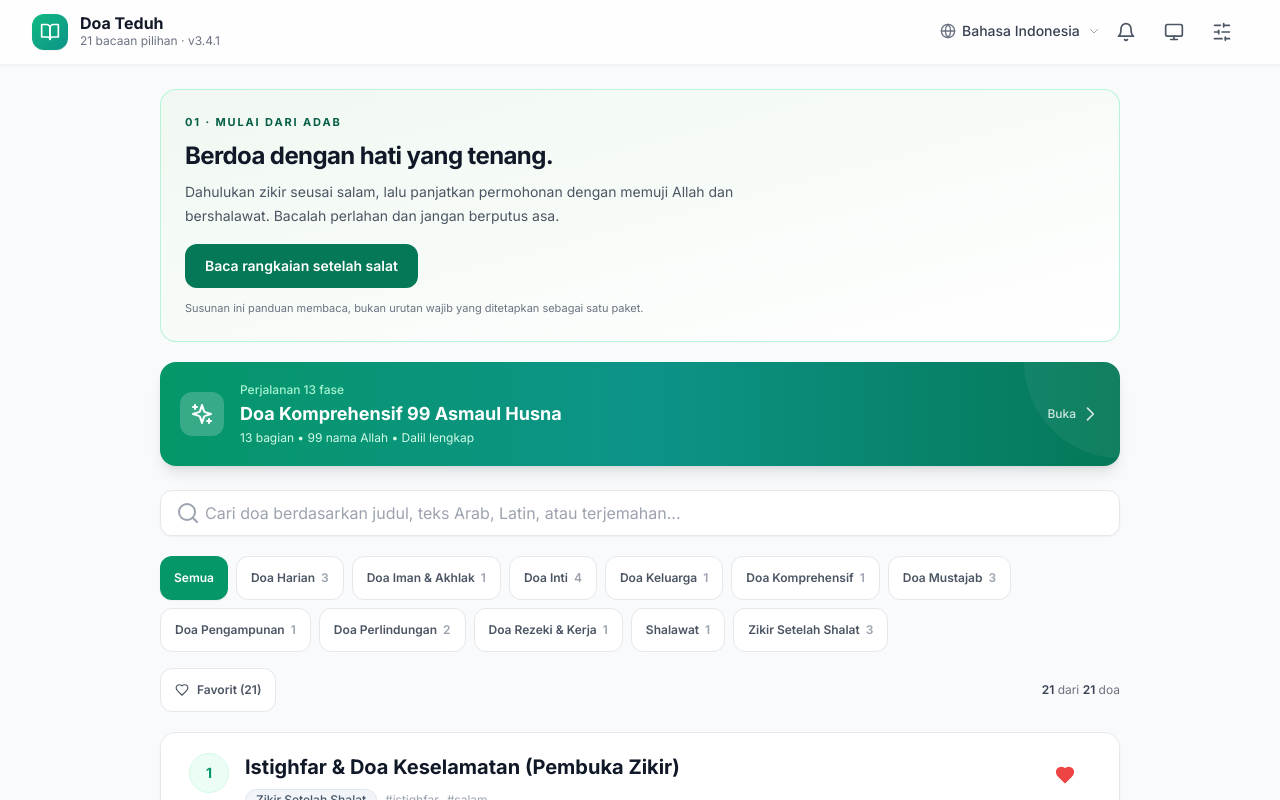
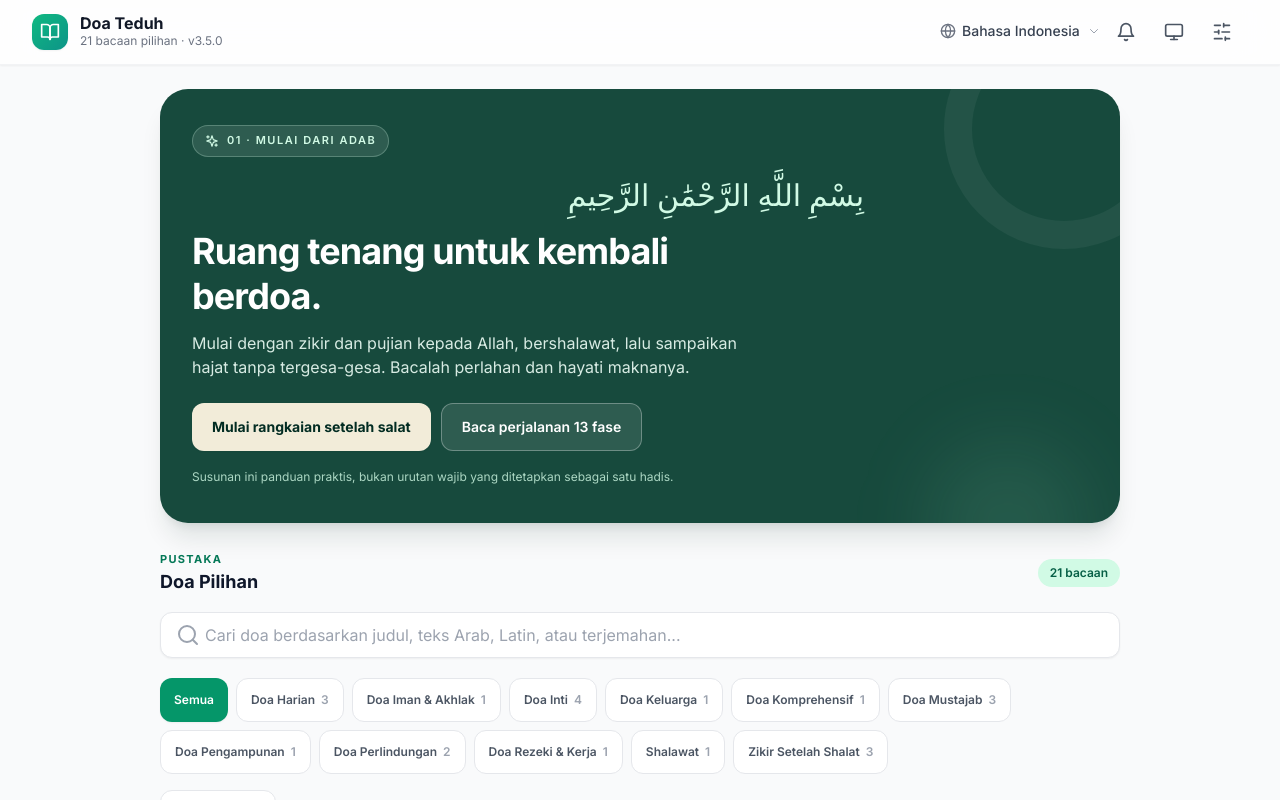
Before and after one commit to mfpm15/dashboard-doa, a Next.js app: page / in a window 1280 px wide. Shown: the top 800 px of the page. Built offline with nearby package versions, Linux system fonts and the light colour scheme.

Commit message:
ui: replace old homepage promos with calm Doa Teduh v3.5 hero

```diff
--- a/src/app/page.tsx
+++ b/src/app/page.tsx
@@ -211,7 +211,7 @@ export default function DashboardPage() {
               </div>
               <div>
                 <h1 className="text-base font-bold text-gray-900 dark:text-white leading-none">Doa Teduh</h1>
-                <p className="text-xs text-gray-500 dark:text-gray-400 mt-0.5">{items.length} bacaan pilihan · v3.4.1</p>
+                <p className="text-xs text-gray-500 dark:text-gray-400 mt-0.5">{items.length} bacaan pilihan · v3.5.0</p>
               </div>
             </div>
 
@@ -251,46 +251,32 @@ export default function DashboardPage() {
 
       <div className="px-4 sm:px-6 lg:px-8 py-6 max-w-5xl mx-auto">
 
-        {/* Doa Teduh: one clear entry point to the guided post-salat reader */}
-        <section aria-labelledby="adab-doa-title" className="mb-5 rounded-2xl border border-emerald-200/80 dark:border-emerald-900 bg-gradient-to-br from-[#f0f8f1] to-white dark:from-emerald-950/40 dark:to-gray-900 p-5 sm:p-6">
-          <p className="text-[11px] uppercase font-bold tracking-[.17em] text-emerald-800 dark:text-emerald-300">01 · Mulai dari adab</p>
-          <h2 id="adab-doa-title" className="text-xl sm:text-2xl font-bold tracking-tight text-gray-900 dark:text-white mt-2">Berdoa dengan hati yang tenang.</h2>
-          <p className="text-sm leading-6 text-gray-600 dark:text-gray-300 mt-2 max-w-xl">
-            Dahulukan zikir seusai salam, lalu panjatkan permohonan dengan memuji Allah dan bershalawat. Bacalah perlahan dan jangan berputus asa.
-          </p>
-          <div className="flex flex-wrap gap-2 mt-4">
-            <Link href="/setelah-salat" className="inline-flex min-h-11 items-center justify-center rounded-xl bg-emerald-700 hover:bg-emerald-800 text-white px-5 py-2.5 text-sm font-semibold focus-visible:outline focus-visible:outline-2 focus-visible:outline-offset-2 focus-visible:outline-emerald-600">
-              Baca rangkaian setelah salat
-            </Link>
+        {/* One primary adab-first welcome; no duplicate collection banners. */}
+        <section aria-labelledby="adab-doa-title" className="relative isolate mb-7 overflow-hidden rounded-[28px] bg-[#174a3d] px-5 py-7 text-white shadow-xl shadow-emerald-950/10 dark:bg-emerald-950 sm:px-8 sm:py-9">
+          <div aria-hidden="true" className="pointer-events-none absolute -right-16 -top-20 h-60 w-60 rounded-full border-[28px] border-white/5" />
+          <div aria-hidden="true" className="pointer-events-none absolute -bottom-20 right-8 h-40 w-40 rounded-full bg-emerald-200/10 blur-2xl" />
+          <div className="relative max-w-2xl">
+            <span className="inline-flex items-center gap-2 rounded-full border border-emerald-100/25 bg-white/10 px-3 py-1.5 text-[11px] font-semibold uppercase tracking-[.14em] text-emerald-100">
+              <Sparkles className="h-3.5 w-3.5" aria-hidden="true" /> 01 · Mulai dari adab
+            </span>
+            <p lang="ar" dir="rtl" className="mt-5 text-right font-serif text-2xl leading-loose text-emerald-100 sm:text-3xl">بِسْمِ اللَّهِ الرَّحْمَٰنِ الرَّحِيمِ</p>
+            <h2 id="adab-doa-title" className="mt-4 max-w-xl text-[27px] font-bold leading-tight tracking-tight sm:text-[36px]">Ruang tenang untuk kembali berdoa.</h2>
+            <p className="mt-3 max-w-xl text-sm leading-7 text-emerald-50/90 sm:text-base">Mulai dengan zikir dan pujian kepada Allah, bershalawat, lalu sampaikan hajat tanpa tergesa-gesa. Bacalah perlahan dan hayati maknanya.</p>
+            <div className="mt-6 flex flex-col gap-2.5 sm:flex-row sm:flex-wrap">
+              <Link href="/setelah-salat" className="inline-flex min-h-12 items-center justify-center rounded-xl bg-[#f2ecd9] px-5 py-3 text-sm font-bold text-emerald-950 shadow-sm transition-colors hover:bg-white focus-visible:outline focus-visible:outline-2 focus-visible:outline-offset-2 focus-visible:outline-white">Mulai rangkaian setelah salat</Link>
+              <Link href="/koleksi" className="inline-flex min-h-12 items-center justify-center rounded-xl border border-white/30 bg-white/10 px-5 py-3 text-sm font-semibold text-white transition-colors hover:bg-white/20 focus-visible:outline focus-visible:outline-2 focus-visible:outline-offset-2 focus-visible:outline-white">Baca perjalanan 13 fase</Link>
+            </div>
+            <p className="mt-4 text-xs leading-5 text-emerald-100/80">Susunan ini panduan praktis, bukan urutan wajib yang ditetapkan sebagai satu hadis.</p>
           </div>
-          <p className="text-[11px] text-gray-500 dark:text-gray-400 mt-3">Susunan ini panduan membaca, bukan urutan wajib yang ditetapkan sebagai satu paket.</p>
         </section>
 
-        {/* Asmaul Husna Collection Banner */}
-        <Link
-          href="/koleksi"
-          className="group block mb-6 bg-gradient-to-r from-emerald-600 via-teal-600 to-emerald-700 rounded-2xl p-5 text-white hover:shadow-xl transition-all duration-300 shadow-lg overflow-hidden relative"
-        >
-          <div className="absolute top-0 right-0 w-48 h-48 bg-white/5 rounded-full -translate-y-1/2 translate-x-1/2" />
-          <div className="relative flex items-center justify-between">
-            <div className="flex items-center gap-4">
-              <div className="p-2.5 bg-white/20 rounded-xl backdrop-blur-sm">
-                <Sparkles className="w-6 h-6" />
-              </div>
-              <div>
-                <p className="text-xs font-medium text-emerald-200 mb-0.5">Perjalanan 13 fase</p>
-                <h3 className="font-bold text-base sm:text-lg">Doa Komprehensif 99 Asmaul Husna</h3>
-                <p className="text-emerald-100 text-xs mt-0.5">13 bagian • 99 nama Allah • Dalil lengkap</p>
-              </div>
-            </div>
-            <div className="hidden sm:flex items-center gap-1 text-white/80 group-hover:translate-x-1 transition-transform">
-              <span className="text-xs font-medium">Buka</span>
-              <svg className="w-5 h-5" fill="none" viewBox="0 0 24 24" stroke="currentColor">
-                <path strokeLinecap="round" strokeLinejoin="round" strokeWidth={2} d="M9 5l7 7-7 7" />
-              </svg>
-            </div>
+        <div className="mb-4 flex items-center justify-between gap-3">
+          <div>
+            <p className="text-[11px] font-bold uppercase tracking-[.12em] text-emerald-700 dark:text-emerald-300">Pustaka</p>
+            <h2 className="text-lg font-bold text-slate-900 dark:text-white">Doa Pilihan</h2>
           </div>
-        </Link>
+          <span className="shrink-0 rounded-full bg-emerald-100 px-3 py-1.5 text-xs font-semibold text-emerald-800 dark:bg-emerald-950 dark:text-emerald-300">{items.length} bacaan</span>
+        </div>
 
         {/* Search */}
         <div className="mb-5">
```
